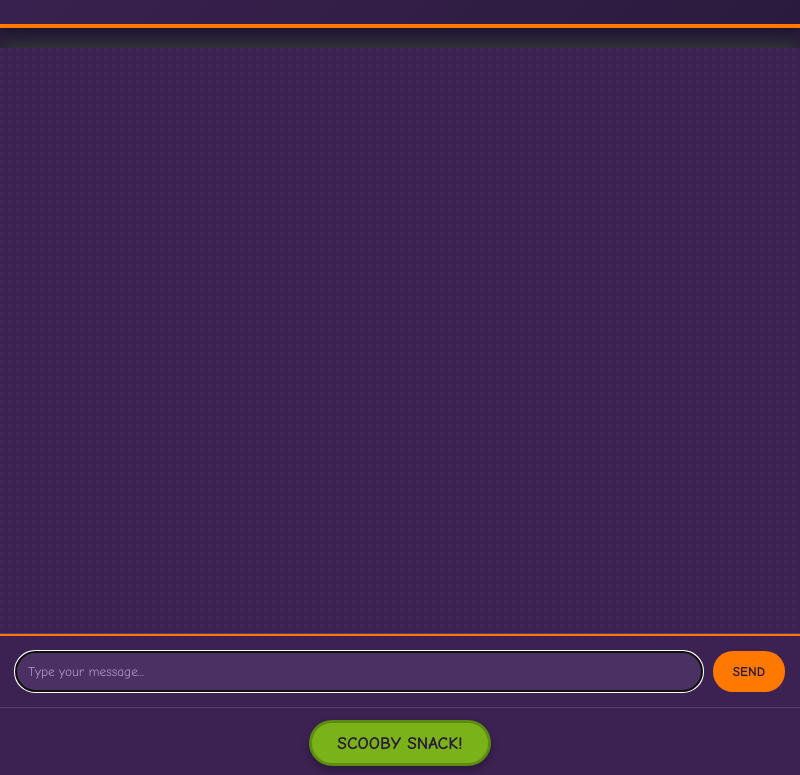
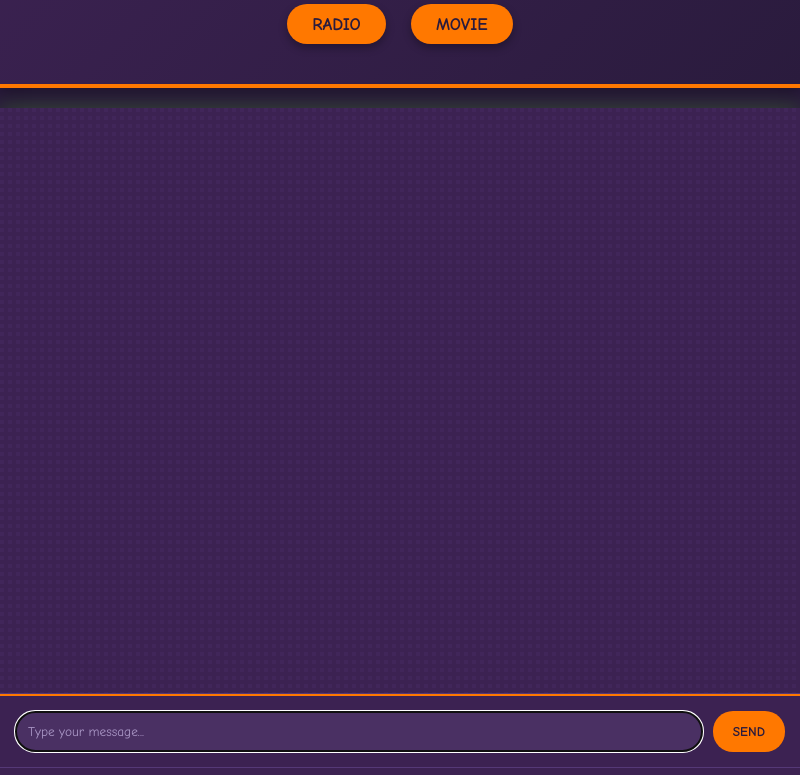
Before and after one commit to Br3wCr3w/game-map, an Electron app: page src/custom.html in a window 800 px wide. Shown: the part 130-905 px from the top of the page. Drawn offline with Linux system fonts and the light colour scheme.

Commit message:
Add hero buttons with styling to custom.html for improved user interaction.

```diff
--- a/src/custom.html
+++ b/src/custom.html
@@ -34,11 +34,39 @@
           text-shadow: 3px 3px 8px rgba(0, 0, 0, 0.7), 0 0 20px rgba(255, 120, 0, 0.9);
         }
       }
+
+      .hero-buttons {
+        margin-top: 20px;
+      }
+
+      .hero-button {
+        background-color: #ff7800;
+        color: #2a1b3d;
+        padding: 10px 25px;
+        border: none;
+        border-radius: 25px;
+        font-size: 1.1em;
+        font-weight: bold;
+        margin: 0 10px;
+        cursor: pointer;
+        transition: all 0.3s ease;
+        box-shadow: 0 4px 8px rgba(0, 0, 0, 0.3);
+      }
+
+      .hero-button:hover {
+        background-color: #f0a742;
+        transform: scale(1.05);
+        box-shadow: 0 6px 12px rgba(0, 0, 0, 0.4);
+      }
     </style>
   </head>
   <body>
     <div class="hero-banner">
       <h1 class="hero-title">Roplayers</h1>
+      <div class="hero-buttons">
+        <button class="hero-button" id="radio-btn">Radio</button>
+        <button class="hero-button" id="movie-btn">Movie</button>
+      </div>
     </div>
     <div id="chat-container">
       <div id="messages"></div>
```
